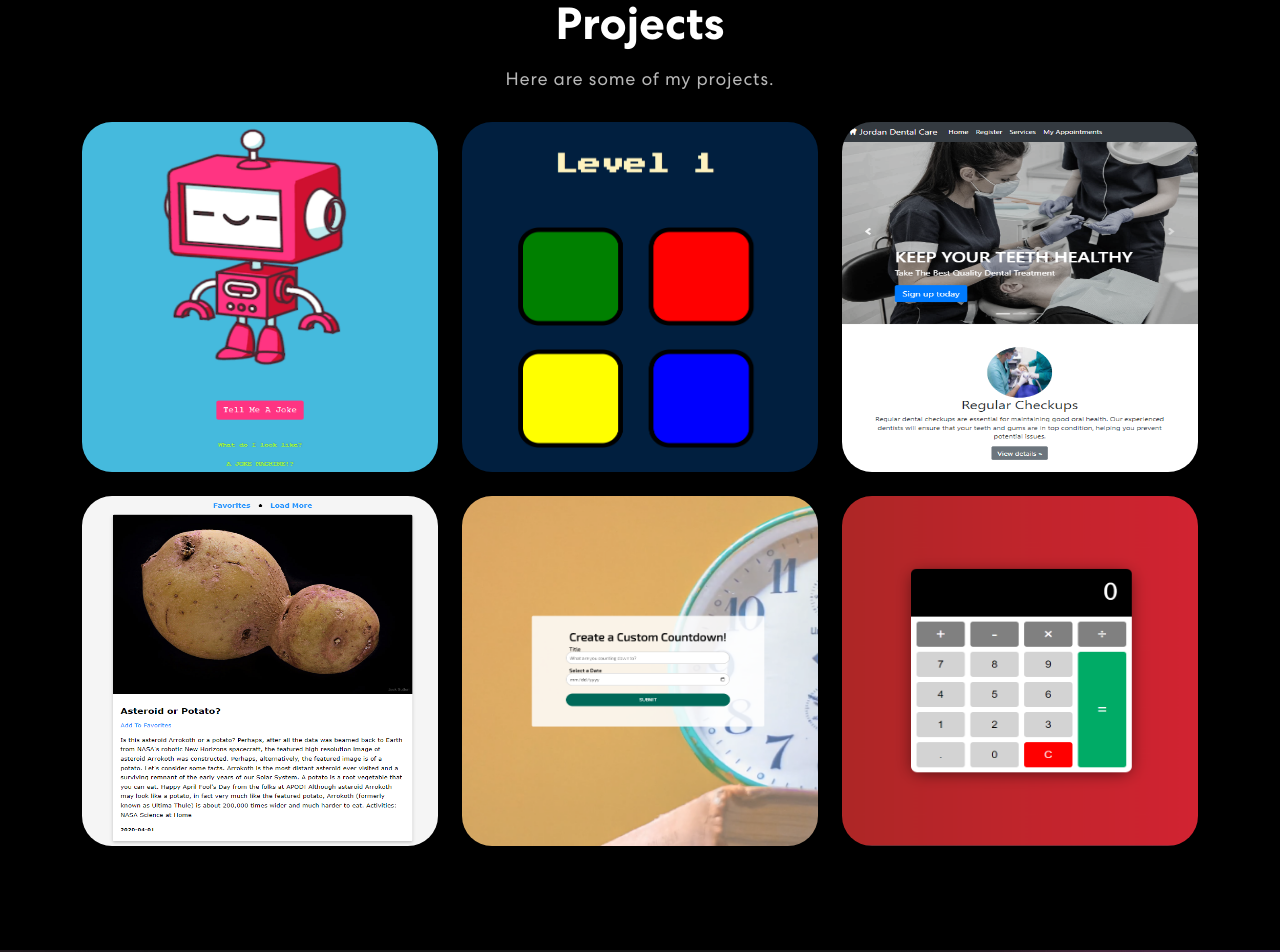
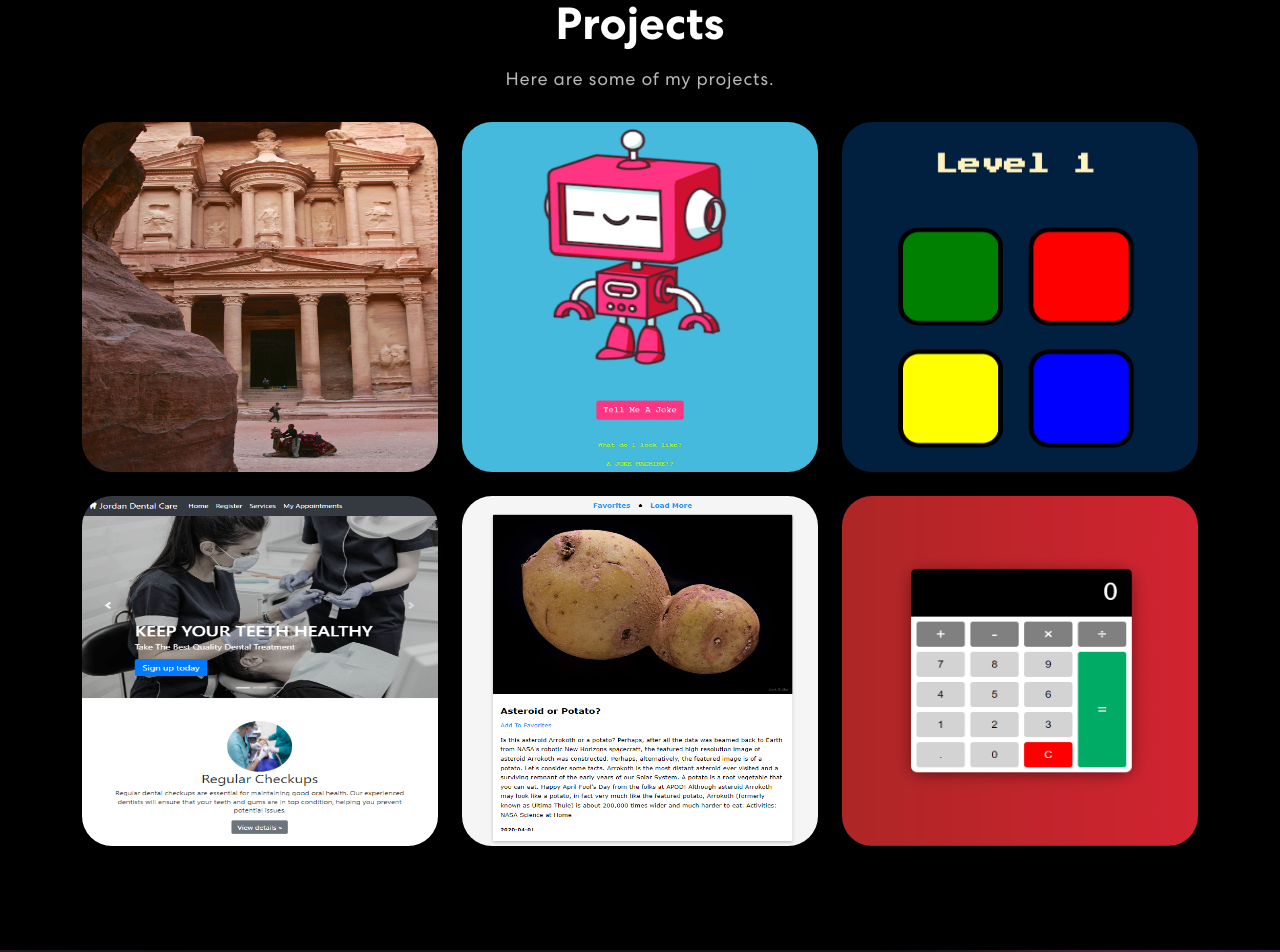
Before and after one commit to Anas-M-Ardah/Portfolio, a React (Vite) app: page / in a window 1280 px wide. Shown: the part 1380-2332 px from the top of the page. Built offline with nearby package versions, Linux system fonts and the light colour scheme.

Commit message:
Updated Projects Section

```diff
--- a/src/components/Projects.jsx
+++ b/src/components/Projects.jsx
@@ -4,7 +4,7 @@ import projImg1 from "../assets/img/project-img1.png";
 import projImg2 from "../assets/img/project-img3.png";
 import projImg3 from "../assets/img/project-img4.png";
 import projImg4 from "../assets/img/project-img5.png";
-import projImg5 from "../assets/img/project-img6.png";
+import projImg5 from "../assets/img/project-img6.jpg";
 import projImg6 from "../assets/img/project-img7.png";
 import colorSharp2 from "../assets/img/color-sharp2.png";
 // import 'animate.css';
@@ -13,6 +13,13 @@ import TrackVisibility from 'react-on-screen';
 export const Projects = () => {
 
   const projects = [
+    {
+      title: "Visit Petra",
+      description: "Welcome to the Visit Petra project! This website is designed to provide a comprehensive guide to exploring Petra, the ancient city in Jordan.",
+      imgUrl: projImg5,
+      repoUrl: "https://github.com/Anas-M-Ardah/Visit-Petra",
+      liveUrl: "https://anas-m-ardah.github.io/Visit-Petra/",
+    },
     {
       title: "Joke Teller",
       description: "a fun app that fetches and tells jokes",
@@ -40,13 +47,6 @@ export const Projects = () => {
       imgUrl: projImg4,
       repoUrl: "https://github.com/Anas-M-Ardah/NASA-API-Pictures",
       liveUrl: "https://anas-m-ardah.github.io/NASA-API-Pictures/",
-    },
-    {
-      title: "Custom Countdown",
-      description: "a web application that counts down to a specific date",
-      imgUrl: projImg5,
-      repoUrl: "https://github.com/Anas-M-Ardah/Custom-Countdown",
-      liveUrl: "https://anas-m-ardah.github.io/Custom-Countdown/",
     },
     {
       title: "Calulator",
```
Also changed, not shown: src/assets/img/project-img6.jpg (added), src/assets/img/project-img6.png (deleted).
